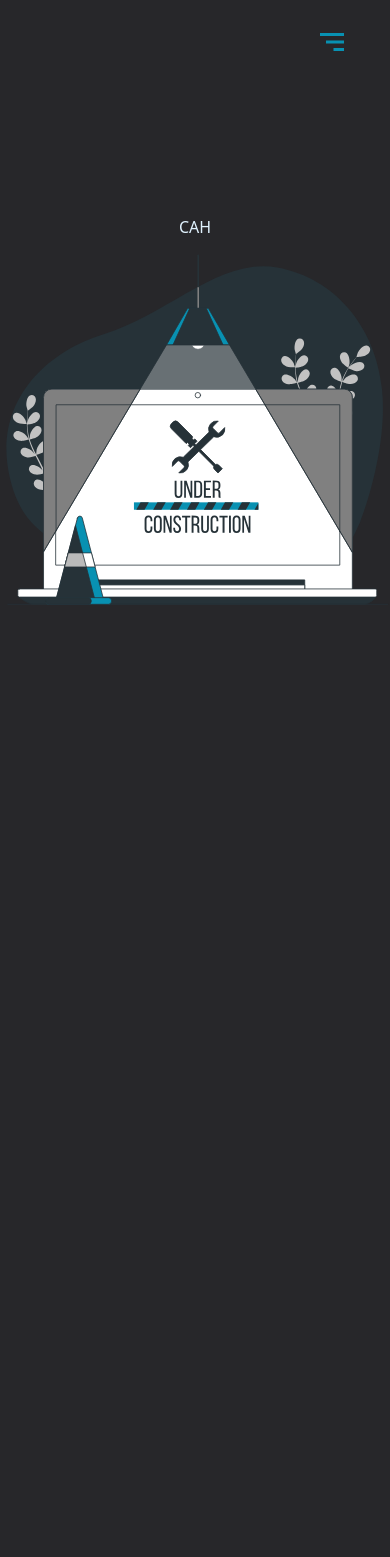
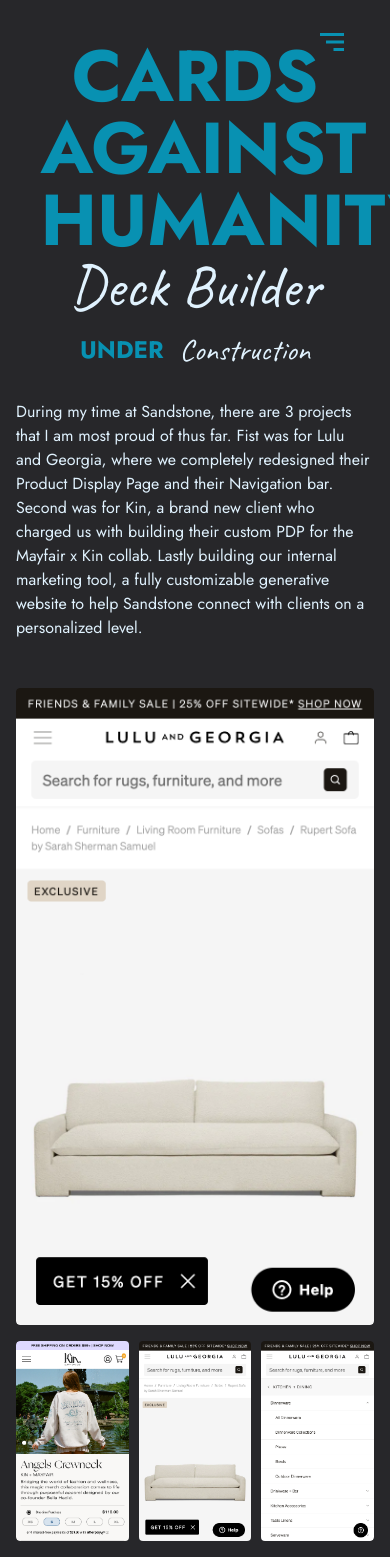
Before and after one commit to cheshirekate8/cheshirekate8.github.io, a Next.js app: page /cah in a window 390 px wide. Before the commit the page ends 844 px from the top, so only its background shows below. Built offline with nearby package versions, Linux system fonts and the light colour scheme.

Commit message:
Added todos

```diff
--- a/components/BottomText.jsx
+++ b/components/BottomText.jsx
@@ -1,3 +1,5 @@
+// TODO:  Final Checks
+
 export default function BottomText({ label, last }) {
   return (
     <div className={`font-caveat absolute -z-50 text-[10rem] font-bold opacity-[1%] whitespace-nowrap left-1/2 -translate-x-1/2 md:text-[13rem]ease-in-out duration-500 xl:text-[22rem] -bottom-12 md:-bottom-24 xl:-bottom-40`}>
--- a/components/Contact.jsx
+++ b/components/Contact.jsx
@@ -3,6 +3,8 @@
 import SectionTitle from "./SectionTitle";
 import BottomText from "./BottomText";
 import Link from "next/link";
+
+// TODO:  Final Checks
 
 export default function Contact() {
   const contactItemArr = [
--- a/components/Header.jsx
+++ b/components/Header.jsx
@@ -2,6 +2,8 @@
 import { useState } from "react";
 import Image from "next/image";
 import { useRouter } from "next/router";
+
+// TODO:  Final Checks
 
 const Header = () => {
   const [showSidebar, setShowSidebar] = useState(false);
--- a/components/Layout.jsx
+++ b/components/Layout.jsx
@@ -1,5 +1,7 @@
 import Header from "./Header";
 import Head from "next/head";
+
+// TODO:  Final Checks
 
 const Layout = ({ children }) => {
   return (
--- a/components/Portfolio.jsx
+++ b/components/Portfolio.jsx
@@ -4,6 +4,8 @@
 import Link from "next/link";
 import SectionTitle from "./SectionTitle";
 import BottomText from "./BottomText";
+
+// TODO:  Final Checks
 
 export default function Portfolio() {
   const cardArray = [
--- a/components/Resume.jsx
+++ b/components/Resume.jsx
@@ -3,6 +3,8 @@
 import { AiOutlinePlus, AiOutlineMinus } from "react-icons/ai";
 import SectionTitle from "./SectionTitle";
 import BottomText from "./BottomText";
+
+// TODO:  Final Checks
 
 export default function Resume() {
   const [educationToggle, setEducationToggle] = useState(1);
--- a/components/SectionTitle.jsx
+++ b/components/SectionTitle.jsx
@@ -2,9 +2,9 @@
 import Image from "next/image";
 import { FaMap, FaEnvelope, FaPhone } from "react-icons/fa";
 
+// TODO:  Final Checks
+
 export default function SectionTitle({label, blueText, whiteText}) {
-
-
   return (
     <>
         <div className="mt-8 text-2xl uppercase font-bold ease-in-out duration-500 md:text-3xl lg:text-5xl ">
--- a/components/Skills.jsx
+++ b/components/Skills.jsx
@@ -26,6 +26,8 @@
 import BottomText from "./BottomText";
 
 //TODO: rewrite language copy
+// TODO:  Final Checks
+
 export default function Skills() {
   const iconAndWordArr = [
     {
--- a/components/Splash.jsx
+++ b/components/Splash.jsx
@@ -3,6 +3,8 @@
 import { SlSocialGithub, SlSocialLinkedin, SlEnvolope } from "react-icons/sl";
 import Link from "next/link";
 import BottomText from "./BottomText";
+
+// TODO:  Final Checks
 
 export default function Splash() {
   const socialLinks = [
--- a/pages/cah.js
+++ b/pages/cah.js
@@ -1,12 +1,231 @@
 import { Fade } from "react-reveal";
 import Image from "next/image";
+import "keen-slider/keen-slider.min.css";
+import { useKeenSlider } from "keen-slider/react";
+
+
+// TODO:  get CAH pictures
+// TODO:  write CAH copy
+// TODO:  link to CAH
+// TODO:  Final checks
 
 export default function CAH() {
+  function ThumbnailPlugin(mainRef) {
+    return (slider) => {
+      function removeActive() {
+        slider.slides.forEach((slide) => {
+          slide.classList.remove("active");
+        });
+      }
+      function addActive(idx) {
+        slider.slides[idx].classList.add("active");
+      }
+
+      function addClickEvents() {
+        slider.slides.forEach((slide, idx) => {
+          slide.addEventListener("click", () => {
+            if (mainRef.current) mainRef.current.moveToIdx(idx);
+          });
+        });
+      }
+
+      slider.on("created", () => {
+        if (!mainRef.current) return;
+        addActive(slider.track.details.rel);
+        addClickEvents();
+        mainRef.current.on("animationStarted", (main) => {
+          removeActive();
+          const next = main.animator.targetIdx || 0;
+          addActive(main.track.absToRel(next));
+          slider.moveToIdx(Math.min(slider.track.details.maxIdx, next));
+        });
+      });
+    };
+  }
+
+  const [sliderRef, instanceRef] = useKeenSlider(
+    {
+      loop: true,
+      initial: 0,
+    },
+    [
+      (slider) => {
+        let timeout;
+        let mouseOver = false;
+        function clearNextTimeout() {
+          clearTimeout(timeout);
+        }
+        function nextTimeout() {
+          clearTimeout(timeout);
+          if (mouseOver) return;
+          timeout = setTimeout(() => {
+            slider.next();
+          }, 3000);
+        }
+        slider.on("created", () => {
+          slider.container.addEventListener("mouseover", () => {
+            mouseOver = true;
+            clearNextTimeout();
+          });
+          slider.container.addEventListener("mouseout", () => {
+            mouseOver = false;
+            nextTimeout();
+          });
+          nextTimeout();
+        });
+        slider.on("dragStarted", clearNextTimeout);
+        slider.on("animationEnded", nextTimeout);
+        slider.on("updated", nextTimeout);
+      },
+    ]
+  );
+  const [thumbnailRef] = useKeenSlider(
+    {
+      initial: 0,
+      slides: {
+        perView: 3,
+        spacing: 10,
+      },
+    },
+    [ThumbnailPlugin(instanceRef)]
+  );
+
   return (
     <Fade>
-      <div className="min-h-screen flex flex-col justify-center items-center" id="cah">
-        <div>CAH</div>
-        <Image src="/images/under-construction.svg" width={750} height={750} alt="Under Construction Image" />
+      <div
+        className="mb-4 min-h-screen flex flex-col justify-center items-center font-jost lg:text-lg"
+        id="sandstone"
+      >
+        <div className="w-5/6 lg:w-full text-center mt-10 mx-auto mb-4 lg:mb-10">
+          <div className="font-bold px-2 uppercase text-cyan-600 text-7xl ease-in-out duration-500">
+            Cards Against Humanity
+          </div>
+          <div className="font-caveat px-2 capitalize text-6xl ease-in-out duration-500">
+            Deck Builder
+          </div>
+        </div>
+        <div className="w-full inline-flex flex-col-reverse lg:flex-row justify-center gap-12 px-4 lg:px-0">
+          <div className="w-full lg:w-1/2">
+            <div ref={sliderRef} className="keen-slider rounded mb-4">
+              <div className="keen-slider__slide number-slide1 rounded">
+                <Image
+                  src="/images/KinEuphorics.png"
+                  className="hidden sm:block"
+                  width={2000}
+                  height={240}
+                  alt="Kin Euphorics Webpage"
+                />
+                <Image
+                  src="/images/KinEuphoricsMobile.png"
+                  className="block sm:hidden"
+                  width={750}
+                  height={1334}
+                  alt="Kin Euphorics Webpage"
+                />
+              </div>
+              <div className="keen-slider__slide number-slide2 rounded">
+                <Image
+                  src="/images/luluPDPAfter.png"
+                  className="hidden sm:block"
+                  width={2000}
+                  height={240}
+                  alt="Lulu PDP"
+                />
+                <Image
+                  src="/images/luluPDPMobile.png"
+                  className="block sm:hidden"
+                  width={750}
+                  height={1334}
+                  alt="Lulu PDP Mobile"
+                />
+              </div>
+              <div className="keen-slider__slide number-slide3 rounded">
+                <Image
+                  src="/images/luluNavAfter.webp"
+                  className="hidden sm:block"
+                  width={2000}
+                  height={240}
+                  alt="Lulu Nav"
+                />
+                <Image
+                  src="/images/luluNavMobile.png"
+                  className="block sm:hidden"
+                  width={750}
+                  height={1334}
+                  alt="Lulu Nav Mobile"
+                />
+              </div>
+            </div>
+            <div ref={thumbnailRef} className="keen-slider rounded thumbnail">
+              <div className="keen-slider__slide number-slide1 rounded">
+                <Image
+                  src="/images/KinEuphorics.png"
+                  className="hidden sm:block"
+                  width={2000}
+                  height={240}
+                  alt="Kin Euphorics Webpage"
+                />
+                <Image
+                  src="/images/KinEuphoricsMobile.png"
+                  className="block sm:hidden"
+                  width={750}
+                  height={1334}
+                  alt="Kin Euphorics Mobile"
+                />
+              </div>
+              <div className="keen-slider__slide number-slide2 rounded">
+                <Image
+                  src="/images/luluPDPAfter.png"
+                  className="hidden sm:block"
+                  width={2000}
+                  height={240}
+                  alt="Lulu PDP"
+                />
+                <Image
+                  src="/images/luluPDPMobile.png"
+                  className="block sm:hidden"
+                  width={750}
+                  height={1334}
+                  alt="Lulu PDP Mobile"
+                />
+              </div>
+              <div className="keen-slider__slide number-slide3 rounded">
+                <Image
+                  src="/images/luluNavAfter.webp"
+                  className="hidden sm:block"
+                  width={2000}
+                  height={240}
+                  alt="Lulu Nav"
+                />
+                <Image
+                  src="/images/luluNavMobile.png"
+                  className="block sm:hidden"
+                  width={750}
+                  height={1334}
+                  alt="Lulu Nav Mobile"
+                />
+              </div>
+            </div>
+          </div>
+          <div className="w-full lg:w-1/4">
+            <div className="flex items-center justify-center mb-8">
+              <span className="font-bold px-2 uppercase text-cyan-600 ease-in-out duration-500 text-2xl ">
+                Under
+              </span>
+              <span className="font-caveat px-2 capitalize ease-in-out duration-500 text-3xl">
+                Construction
+              </span>
+            </div>
+            During my time at Sandstone, there are 3 projects that I am most
+            proud of thus far. Fist was for Lulu and Georgia, where we
+            completely redesigned their Product Display Page and their
+            Navigation bar. Second was for Kin, a brand new client who charged
+            us with building their custom PDP for the Mayfair x Kin collab.
+            Lastly building our internal marketing tool, a fully customizable
+            generative website to help Sandstone connect with clients on a
+            personalized level.
+          </div>
+        </div>
       </div>
     </Fade>
   );
--- a/pages/qos.js
+++ b/pages/qos.js
@@ -1,5 +1,10 @@
 import { Fade } from "react-reveal";
 import Image from "next/image";
+
+// TODO:  Copy CAH code
+// TODO:  Get QoS pictures
+// TODO:  Write QoS copy
+// TODO:  Final Checks
 
 export default function QoS() {
   return (
--- a/pages/sandstone.js
+++ b/pages/sandstone.js
@@ -2,6 +2,9 @@
 import Image from "next/image";
 import "keen-slider/keen-slider.min.css";
 import { useKeenSlider } from "keen-slider/react";
+
+// TODO:  Restructure to include a title AND timeline in text-area
+// TODO:  Final Checks
 
 export default function Sandstone() {
   function ThumbnailPlugin(mainRef) {
```
